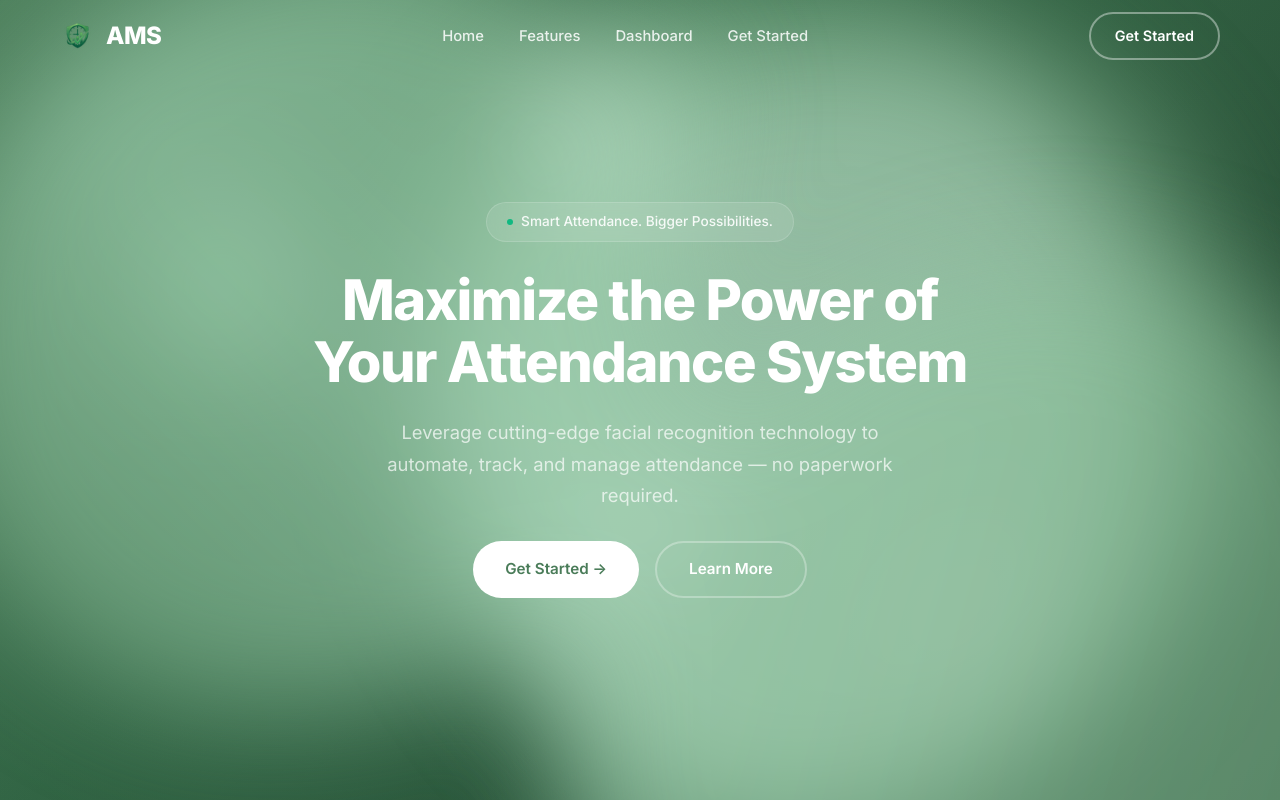
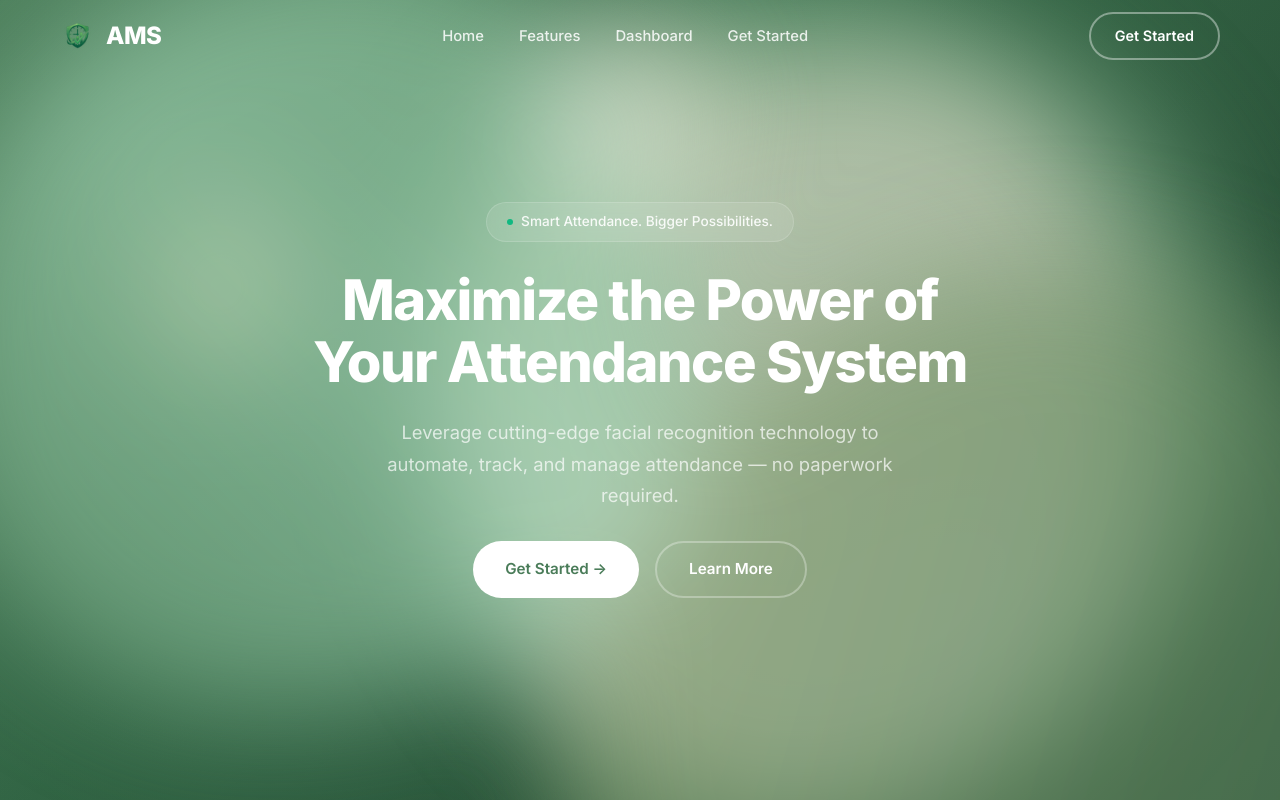
Before and after one commit to Atashaaaaaaaa/ATTENDANCE-MONITORING-WITH-QRCODE-1, a Next.js app in the folder ams-app/: page / in a window 1280 px wide. Shown: the top 800 px of the page. Built offline with nearby package versions, Linux system fonts and the light colour scheme; no server answers.

Commit message:
style: add login page cream and sage green colors to homepage animation blobs

```diff
--- a/ams-app/src/app/globals.css
+++ b/ams-app/src/app/globals.css
@@ -541,23 +541,23 @@ img {
   animation: blobMorph1 20s ease-in-out infinite alternate, blobDrift1 45s ease-in-out infinite;
 }
 
-/* Blob 2 */
+/* Blob 2 — Cream/Beige (Login Page Theme) */
 .hero-blob-2 {
   width: 700px;
   height: 700px;
   bottom: 10%;
   right: -5%;
-  background: linear-gradient(225deg, #6B9E78 0%, #A5D6B6 40%, #8ABF99 100%);
+  background: linear-gradient(225deg, #DDC8A4 0%, #FDF5E6 100%);
   animation: blobMorph2 22s ease-in-out infinite alternate, blobDrift2 50s ease-in-out infinite;
 }
 
-/* Blob 3 */
+/* Blob 3 — Sage Green / Dark Green (Login Page Theme) */
 .hero-blob-3 {
   width: 850px;
   height: 850px;
   top: 15%;
   right: 5%;
-  background: linear-gradient(45deg, #A5D6B6 0%, #8ABF99 50%, #6B9E78 100%);
+  background: linear-gradient(45deg, #93A675 0%, #4A7C59 100%);
   animation: blobMorph3 18s ease-in-out infinite alternate, blobDrift3 42s ease-in-out infinite;
 }
 
@@ -577,7 +577,7 @@ img {
   height: 150px;
   top: 50%;
   left: -20%;
-  background: #8ABF99;
+  background: #DDC8A4;
   animation: blobMorph2 15s ease-in-out infinite alternate, blobDrift3 35s ease-in-out infinite alternate-reverse;
 }
 
@@ -586,7 +586,7 @@ img {
   height: 200px;
   top: 80%;
   left: 40%;
-  background: #6B9E78;
+  background: #93A675;
   animation: blobMorph3 16s ease-in-out infinite alternate, blobDrift1 38s ease-in-out infinite;
 }
 
@@ -595,7 +595,7 @@ img {
   height: 180px;
   top: -10%;
   right: 20%;
-  background: rgba(165, 214, 182, 0.8);
+  background: rgba(253, 245, 230, 0.8); /* FDF5E6 */
   animation: blobMorph1 14s ease-in-out infinite alternate, blobDrift2 34s ease-in-out infinite;
 }
 
```
